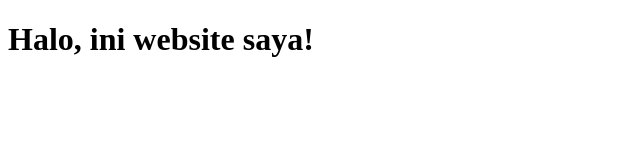
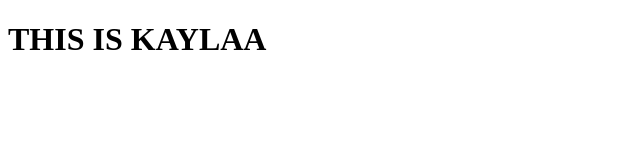
Before and after one commit to kylaanryna/kylaanryna.github.io, a plain HTML site: page index.html in a window 1280 px wide. Shown: the whole page, without its empty margins (0-640 px from the left). Drawn offline with Linux system fonts and the light colour scheme.

Commit message:
Update header text in index.html

```diff
--- a/index.html
+++ b/index.html
@@ -4,6 +4,6 @@
   <title>Website Kylaanryna</title>
 </head>
 <body>
-  <h1>Halo, ini website saya!</h1>
+  <h1>THIS IS KAYLAA</h1></h1>
 </body>
 </html>
```
